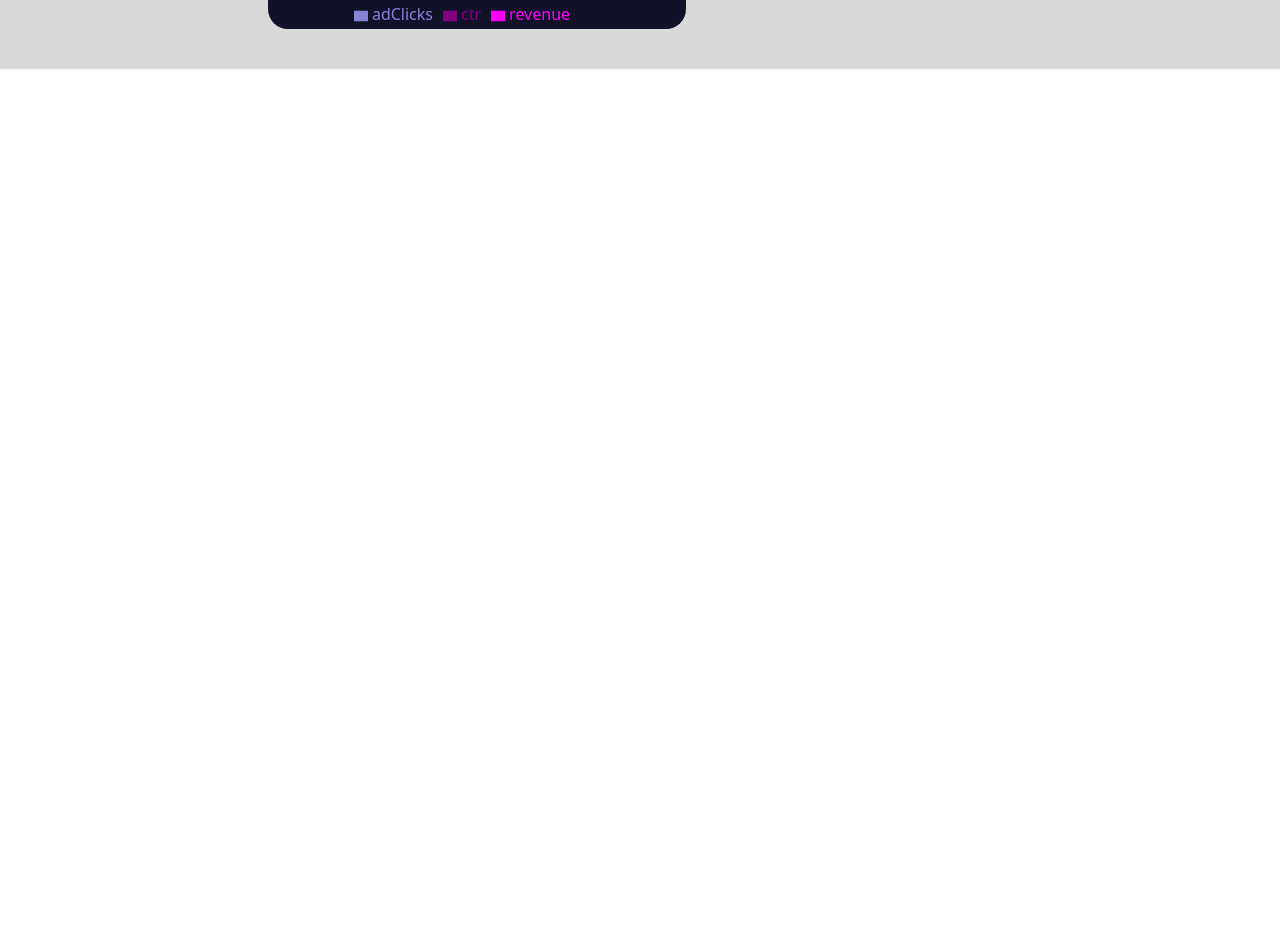
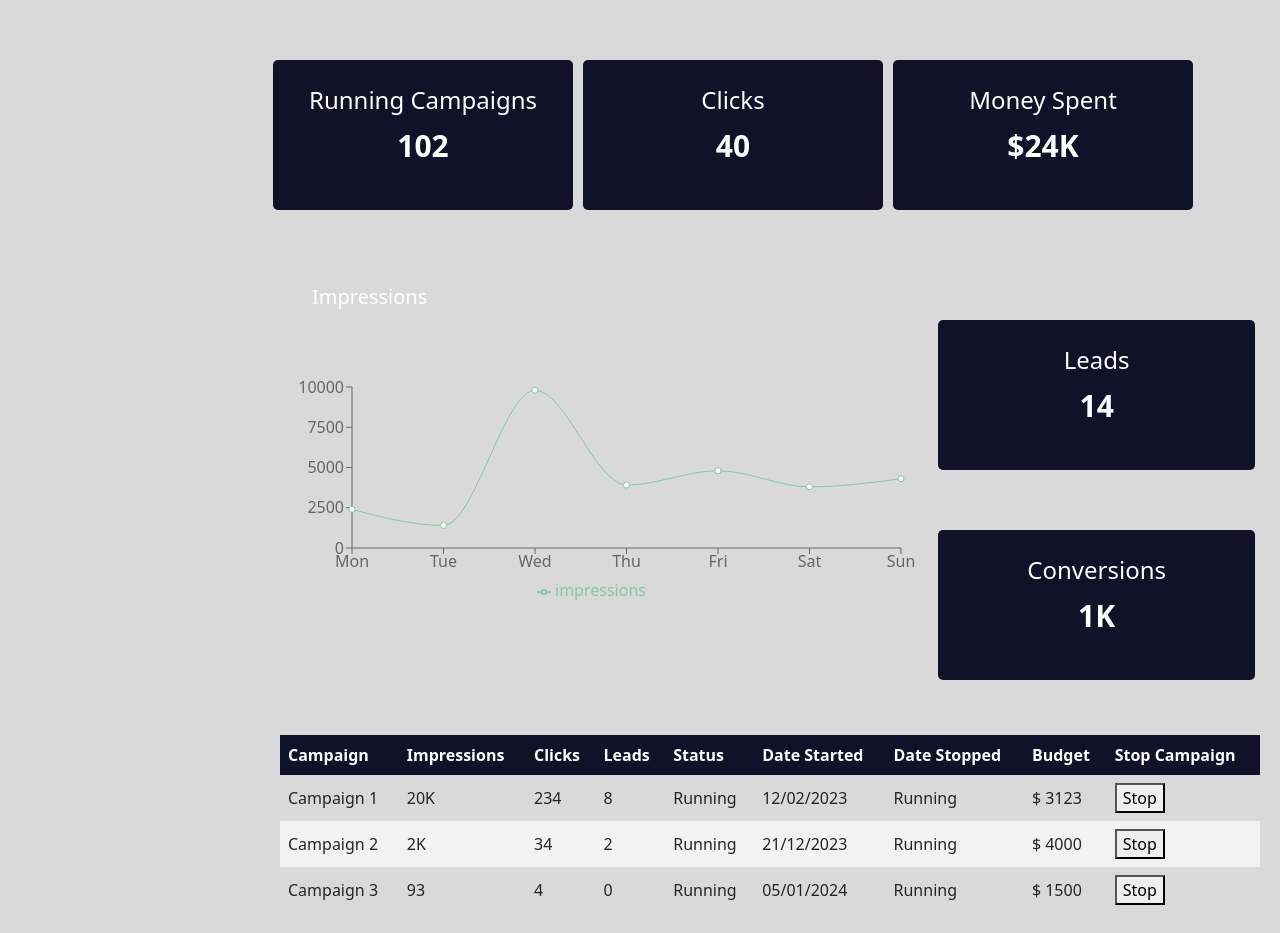
Before and after one commit to shwelep/AD-Server, a React (Create React App) app in the folder frontend/: page / in a window 1280 px wide. Shown: the part 927-1860 px from the top of the page. Before the commit the page ends 996 px from the top, so only its background shows below. Built offline with nearby package versions, Linux system fonts and the light colour scheme.

Commit message:
Removed Campaign section, moved campaign data to dashboard

```diff
--- a/frontend/src/Components/AdEngagements.jsx
+++ b/frontend/src/Components/AdEngagements.jsx
@@ -13,7 +13,7 @@ const AdEngagementsBarGraph = ({ }) => {
     ]
 
     return (
-        <div style={{ width: '100%', height: '270px' }}>
+        <div style={{ width: '100%', height: '270px',display: 'flex', backgroundColor: '111129', padding:'20px'}}>
             <h5 style={{ color: 'white' }}>Ad performance</h5>
             <ResponsiveContainer>
                 <BarChart data={data} margin={{ top: 50, right: 20, bottom: 5 }}>
--- a/frontend/src/Components/ImpressionsLineGraph.jsx
+++ b/frontend/src/Components/ImpressionsLineGraph.jsx
@@ -13,7 +13,7 @@ const ImpressionsLineGraph = () => {
     ];
 
     return (
-        <div style={{ width: '100%', height: '270px' ,  backgroundColor: '#111129'}}>
+        <div style={{ width: '100%', height: '270px' }}>
             <h5 style={{ color: 'white' , padding:'20px'}}>Impressions</h5>
             <ResponsiveContainer>
                 <LineChart data={data} margin={{ top: 50, right: 20, bottom: 5 }}>
--- a/frontend/src/Components/lineChart.jsx
+++ b/frontend/src/Components/lineChart.jsx
@@ -13,7 +13,7 @@ const LineGraph = ({}) => {
     ]
 
     return (
-        <div style={{ width: '100%', height: '270px' }}>
+        <div style={{ width: '100%', height: '270px', backgroundColor: '111129', padding:'20' }}>
             <h5 style={{ color: 'white' }}>Revenue</h5>
             <ResponsiveContainer>
                 <LineChart data={data} margin={{ top: 50, right: 20, bottom: 5 }}>
--- a/frontend/src/Components/sidebar/sidebar.jsx
+++ b/frontend/src/Components/sidebar/sidebar.jsx
@@ -11,7 +11,7 @@ const SideBar = () => {
                 <li className={location.pathname === '/' ? 'active': ''}><Link to='/'>Dashboard</Link></li>
                 <li className={location.pathname === '/offers' ? 'active': ''}><Link to='/offers'>Offers</Link></li>
                 <li className={location.pathname === '/ad-inventory' ? 'active': ''}><Link to='/ad-inventory'>Ad inventory</Link></li>
-                <li className={location.pathname === '/Campaigns' ? 'active' : ''}><Link to='/Campaigns'>Campaigns</Link></li>
+                {/* <li className={location.pathname === '/Campaigns' ? 'active' : ''}><Link to='/Campaigns'>Campaigns</Link></li> */}
                 <li className={location.pathname === '/advertiser-dashboard' ? 'active' : ''}><Link to='/advertiser-dashboard'>Dashboard</Link></li>
                 <li className={location.pathname === '/Bids' ? 'active' : ''}><Link to='/Bids'>Bids</Link></li>
                 <li className={location.pathname === '/Creatives' ? 'active' : ''}><Link to='/Creatives'>Creatives</Link></li>
--- a/frontend/src/Screens/Advertiser/Campaigns/Campaigns.jsx
+++ b/frontend/src/Screens/Advertiser/Campaigns/Campaigns.jsx
@@ -45,7 +45,7 @@ const Campaigns = () => {
 
     return (
         <div>
-            <h1>Campaigns Dashboard</h1>
+            <h1>Campaigns </h1>
             <div className="row">
                 <div className="col-md-4 col-lg-4 col-sm-12 stats">
                     <h4>Running Campaigns</h4>
--- a/frontend/src/Screens/Advertiser/Campaigns/campaigns.css
+++ b/frontend/src/Screens/Advertiser/Campaigns/campaigns.css
@@ -114,6 +114,7 @@
 .graph-container .row {
     display: flex;
     align-items: flex-start;
+
 }
 
 .graph-container .row > div {
--- a/frontend/src/Screens/Publisher/Dashboard/Dashboard.jsx
+++ b/frontend/src/Screens/Publisher/Dashboard/Dashboard.jsx
@@ -1,8 +1,51 @@
-import 'bootstrap/dist/css/bootstrap.min.css'
-import LineGraph from '../../../Components/lineChart'
-import AdEngagementBarGraph from '../../../Components/AdEngagements'
+import React, { useState } from 'react';
+import 'bootstrap/dist/css/bootstrap.min.css';
+import LineGraph from '../../../Components/lineChart';
+import AdEngagementBarGraph from '../../../Components/AdEngagements';
+import ImpressionsLineGraph from '../../../Components/ImpressionsLineGraph';
 
 const Dashboard = () => {
+
+    const [campaigns, setCampaigns] = useState([
+        {
+            Campaign: 'Campaign 1',
+            Impressions: '20K',
+            Clicks: 234,
+            Leads: 8,
+            Status: 'Running',
+            DateStarted: '12/02/2023',
+            DateStopped: 'Running',
+            Budget: '$ 3123'
+        },
+        {
+            Campaign: 'Campaign 2',
+            Impressions: '2K',
+            Clicks: 34,
+            Leads: 2,
+            Status: 'Running',
+            DateStarted: '21/12/2023',
+            DateStopped: 'Running',
+            Budget: '$ 4000'
+        },
+        {
+            Campaign: 'Campaign 3',
+            Impressions: 93,
+            Clicks: 4,
+            Leads: 0,
+            Status: 'Running',
+            DateStarted: '05/01/2024',
+            DateStopped: 'Running',
+            Budget: '$ 1500'
+        }
+    ]);
+
+
+    console.log(campaigns);
+
+    const stopCampaign = (campaignName) => {
+        console.log(`Campaign ${campaignName} stopped`);
+    };
+
     return (
         <div className="">
             <h1>Dashboard</h1>
@@ -21,16 +64,89 @@ const Dashboard = () => {
                 </div>
             </div>
             <div className='row'>
-                <div className='graphs col-xl-5 col-lg-6 col-md-6 col-sm-12'>
+                <div className='col-md-10'>
                     <LineGraph />
+
+
                 </div>
-                <div className='graphs col-xl-5 col-lg-6 col-md-6 col-sm-12'>
+                <div className='col-md-10'>
                     <AdEngagementBarGraph />
                 </div>
             </div>
             <lineChart />
+
+            <h1>Campaigns </h1>
+            <div className="row">
+                <div className="col-md-4 col-lg-4 col-sm-12 stats">
+                    <h4>Running Campaigns</h4>
+                    <p>102</p>
+                </div>
+                <div className="col-md-4 col-lg-4 col-sm-12 stats">
+                    <h4>Clicks</h4>
+                    <p>40</p>
+                </div>
+                <div className="col-md-4 col-lg-4 col-sm-12 stats">
+                    <h4>Money Spent</h4>
+                    <p>$24K</p>
+                </div>
+            </div>
+            <div className="row graph-container">
+                <div className="col-md-8">
+                    <ImpressionsLineGraph />
+                </div>
+                <div className="col-md-4">
+                    <div className="row">
+                        <div className="col-md-12 col-lg-12 col-sm-12 stats">
+                            <h4>Leads</h4>
+                            <p>14</p>
+                        </div>
+                    </div>
+                    <div className="row">
+                        <div className="col-md-12 col-lg-12 col-sm-12 stats">
+                            <h4>Conversions</h4>
+                            <p>1K</p>
+                        </div>
+                    </div>
+                </div>
+            </div>
+            <table>
+                <thead>
+                    <tr>
+                        <th>Campaign</th>
+                        <th>Impressions</th>
+                        <th>Clicks</th>
+                        <th>Leads</th>
+                        <th>Status</th>
+                        <th>Date Started</th>
+                        <th>Date Stopped</th>
+                        <th>Budget</th>
+                        <th>Stop Campaign</th>
+                    </tr>
+                </thead>
+                <tbody>
+                    {campaigns.map((campaign, index) =>(
+                        <tr key={index}>
+                            <td>{campaign.Campaign}</td>
+                            <td>{campaign.Impressions}</td>
+                            <td>{campaign.Clicks}</td>
+                            <td>{campaign.Leads}</td>
+                            <td>{campaign.Status}</td>
+                            <td>{campaign.DateStarted}</td>
+                            <td>{campaign.DateStopped}</td>
+                            <td>{campaign.Budget}</td>
+                            <td>
+                                {campaign.Status === 'Running' ? (
+                                    <button className="stopButton" onClick={() => stopCampaign(campaign.Campaign)}>Stop</button>
+                                ) : (
+                                    <button className="disabledButton" disabled>Stopped</button>
+                                )}
+                            </td>
+                        </tr>
+                    ))}
+                </tbody>
+            </table>
         </div>
-    )
-}
+    );
+};
 
-export default Dashboard
+export default Dashboard;
```
